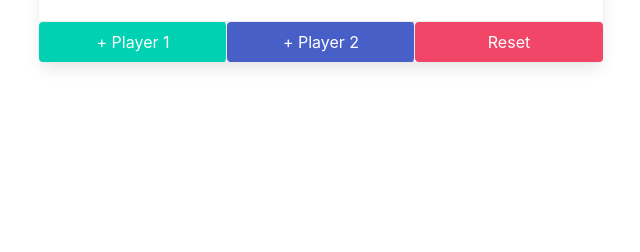
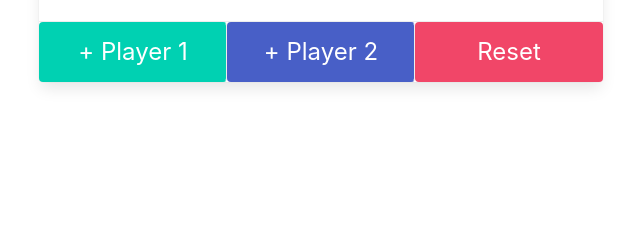
Before and after one commit to JasonLi2/Scorekeeper, a plain HTML site: page index.html in a window 1280 px wide. Shown: the part 548-800 px from the top of the page, without its empty margins (319-959 px from the left). Drawn offline with nearby package versions, Linux system fonts and the light colour scheme.

Commit message:
Update index.html
Increased the size of the buttons on the bottom of the card

```diff
--- a/index.html
+++ b/index.html
@@ -50,9 +50,9 @@
                         </div>
                         </div>
                         <footer class="card-footer">
-                            <button id="buttonP1" class="is-primary button card-footer-item">+ Player 1</button>
-                            <button id="buttonP2" class="is-link button card-footer-item">+ Player 2</button>
-                            <button id="resetButton" class="is-danger button card-footer-item">Reset</button>
+                            <button id="buttonP1" class="is-primary button card-footer-item is-large">+ Player 1</button>
+                            <button id="buttonP2" class="is-link button card-footer-item is-large">+ Player 2</button>
+                            <button id="resetButton" class="is-danger button card-footer-item is-large">Reset</button>
                         </footer>
                     </div>
                 </div>
```
